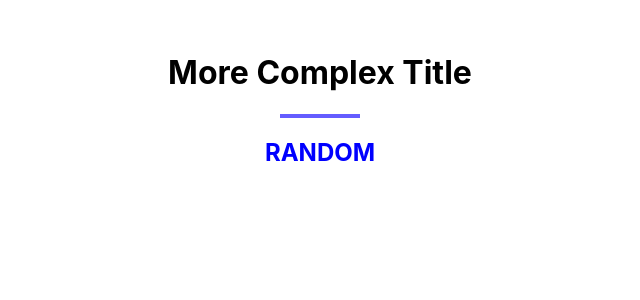
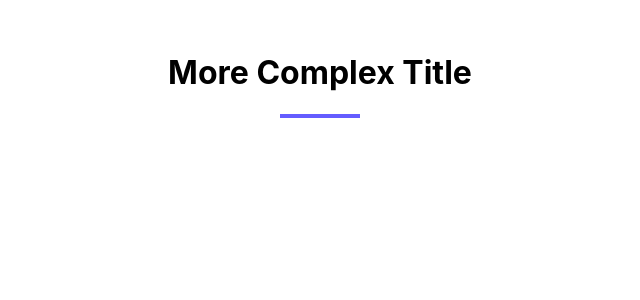
Before and after one commit to mendelssohnbach/styled-john-smilga, a React (Create React App) app: page / in a window 1280 px wide. Shown: the top 300 px of the page, without its empty margins (320-960 px from the left). Built offline with nearby package versions, Linux system fonts and the light colour scheme.

Commit message:
update: lesson22
https://gitmoji.dev/

```diff
--- a/src/components/ComplexTitle.jsx
+++ b/src/components/ComplexTitle.jsx
@@ -5,7 +5,6 @@ const ComplexTitle = ({ title }) => {
     <Wrapper>
       <h1>{title}</h1>
       <div className="underline"></div>
-      <h2 className="title">random</h2>
     </Wrapper>
   );
 };
@@ -18,7 +17,7 @@ const Wrapper = styled.div`
   .underline {
     width: 5rem;
     height: 0.25rem;
-    background: #645cff;
+    background: var(--primary);
     margin: 0 auto;
   }
   .title {
--- a/src/index.css
+++ b/src/index.css
@@ -1,3 +1,7 @@
+:root {
+  --primary: #645cff;
+}
+
 body {
   margin: 0;
   font-family: -apple-system, BlinkMacSystemFont, 'Segoe UI', 'Roboto', 'Oxygen', 'Ubuntu',
```
